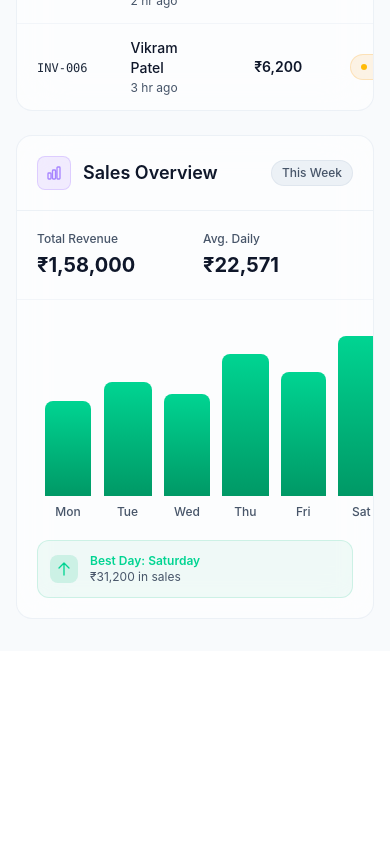
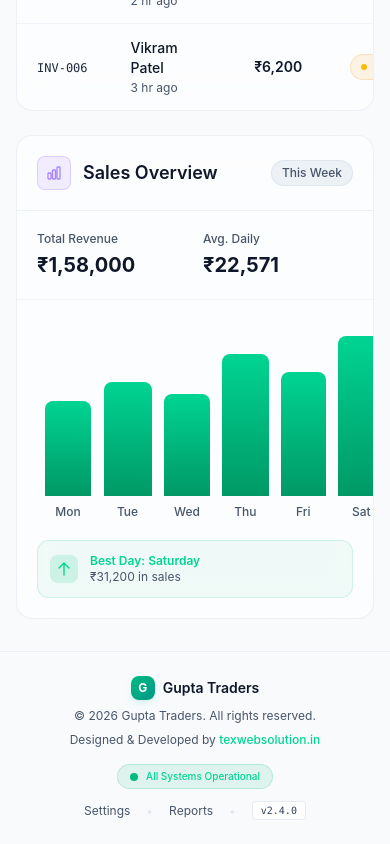
Before and after one commit to texwebsolutionprivatelimited/Gupta_Traders, a React (Vite) app: page / in a window 390 px wide. Shown: the part 1524-2368 px from the top of the page. Before the commit the page ends 2175 px from the top, so only its background shows below. Built offline with nearby package versions, Linux system fonts and the light colour scheme.

Commit message:
configuration, and responsive footer component

```diff
--- a/src/App.jsx
+++ b/src/App.jsx
@@ -32,5 +32,4 @@ function App() {
     </Router>
   )
 }
-
 export default App
--- a/src/components/Layout.jsx
+++ b/src/components/Layout.jsx
@@ -1,6 +1,7 @@
 import { useState, useEffect, useRef } from 'react'
 import { NavLink, Outlet, useNavigate } from 'react-router-dom'
 import { searchProductsByQuery, formatINR } from '../hooks/productData'
+import Footer from './footer'
 
 // ─── Navigation Items ───────────────────────────────────────────
 const navItems = [
@@ -558,8 +559,11 @@ export default function Layout() {
         </header>
 
         {/* ── Page Content (Outlet) ──────────────────────── */}
-        <main className="flex-1 overflow-y-auto">
-          <Outlet />
+        <main className="flex-1 overflow-y-auto flex flex-col justify-between">
+          <div className="flex-1">
+            <Outlet />
+          </div>
+          <Footer />
         </main>
       </div>
     </div>
--- /dev/null
+++ b/src/components/footer.jsx
@@ -0,0 +1,62 @@
+import React from 'react'
+
+export default function Footer() {
+  const currentYear = new Date().getFullYear()
+
+  return (
+    <footer className="mt-auto border-t border-slate-800/60 bg-slate-950/60 backdrop-blur-md px-6 py-6 sm:px-8">
+      <div className="mx-auto max-w-7xl flex flex-col md:flex-row items-center justify-between gap-4">
+
+        {/* Left Section: Branding & Copyright */}
+        <div className="flex flex-col sm:flex-row items-center gap-2 sm:gap-4 text-center sm:text-left flex-wrap">
+          <div className="flex items-center gap-2">
+            <div className="w-6 h-6 rounded-lg bg-gradient-to-br from-emerald-500 to-teal-600 flex items-center justify-center text-white font-bold text-xs shadow-md shadow-emerald-500/10">
+              G
+            </div>
+            <span className="font-semibold text-sm text-slate-200">Gupta Traders</span>
+          </div>
+          <span className="hidden sm:inline text-slate-850">|</span>
+          <p className="text-xs text-slate-500">
+            &copy; {currentYear} Gupta Traders. All rights reserved.
+          </p>
+          <span className="hidden sm:inline text-slate-850">|</span>
+          <p className="text-xs text-slate-500">
+            Designed & Developed by{' '}
+            <a
+              href="https://texwebsolution.in"
+              target="_blank"
+              rel="noopener noreferrer"
+              className="text-emerald-400 hover:text-emerald-300 font-medium transition-colors"
+            >
+              texwebsolution.in
+            </a>
+          </p>
+        </div>
+
+        {/* Right Section: System Status & Links */}
+        <div className="flex flex-col sm:flex-row items-center gap-3 sm:gap-6">
+          {/* System Status Indicator */}
+          <div className="flex items-center gap-2 px-3 py-1 rounded-full bg-emerald-500/10 border border-emerald-500/20">
+            <span className="relative flex h-2 w-2">
+              <span className="animate-ping absolute inline-flex h-full w-full rounded-full bg-emerald-400 opacity-75"></span>
+              <span className="relative inline-flex rounded-full h-2 w-2 bg-emerald-500"></span>
+            </span>
+            <span className="text-[10px] font-medium text-emerald-400">All Systems Operational</span>
+          </div>
+
+          {/* Quick Info & Links */}
+          <div className="flex items-center gap-4 text-xs text-slate-500">
+            <a href="#/settings" className="hover:text-emerald-400 transition-colors">Settings</a>
+            <span className="text-slate-800">&bull;</span>
+            <a href="#/reports" className="hover:text-emerald-400 transition-colors">Reports</a>
+            <span className="text-slate-800">&bull;</span>
+            <span className="font-mono text-[10px] bg-slate-900 border border-slate-800/80 px-2 py-0.5 rounded text-slate-400">
+              v2.4.0
+            </span>
+          </div>
+        </div>
+
+      </div>
+    </footer>
+  )
+}
```
